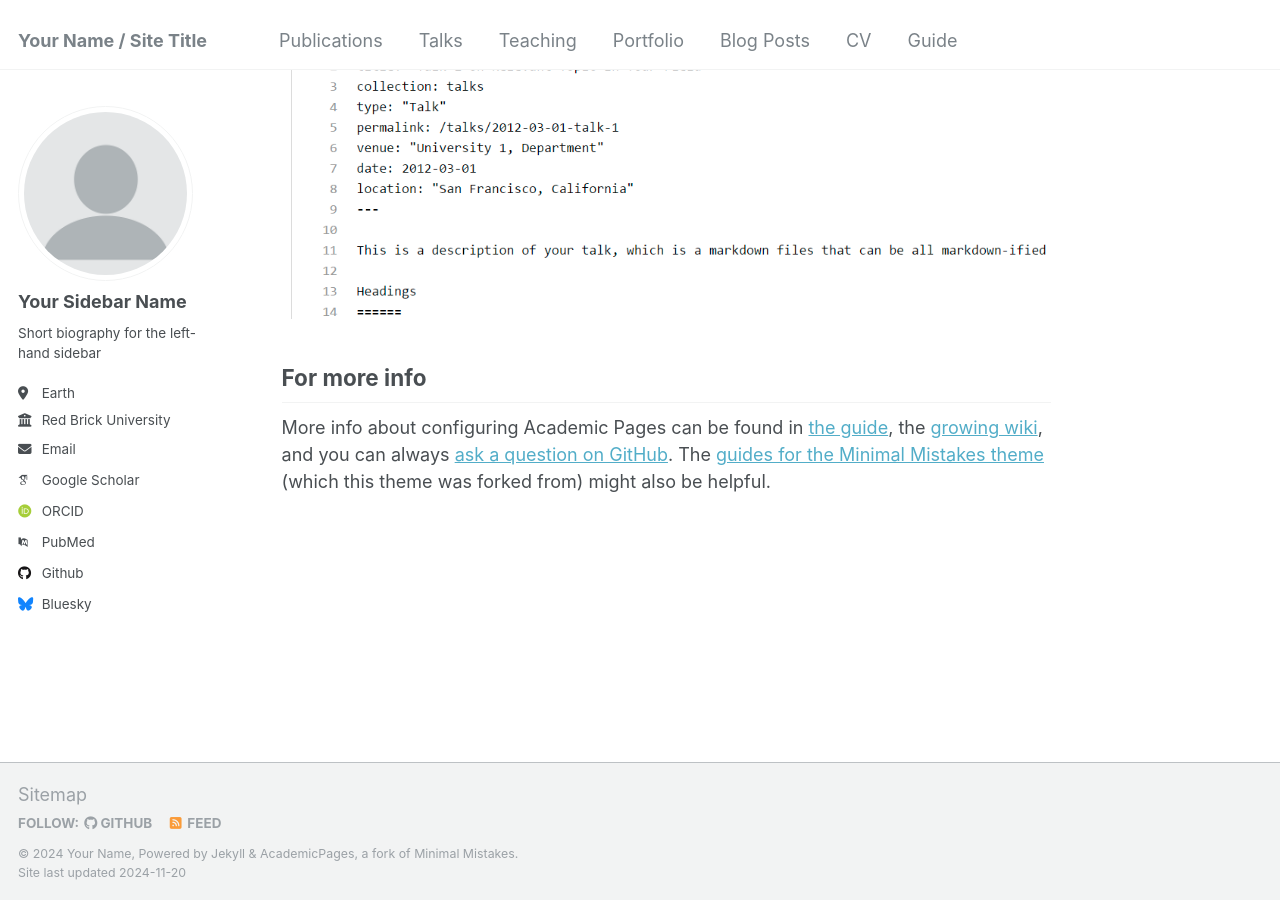
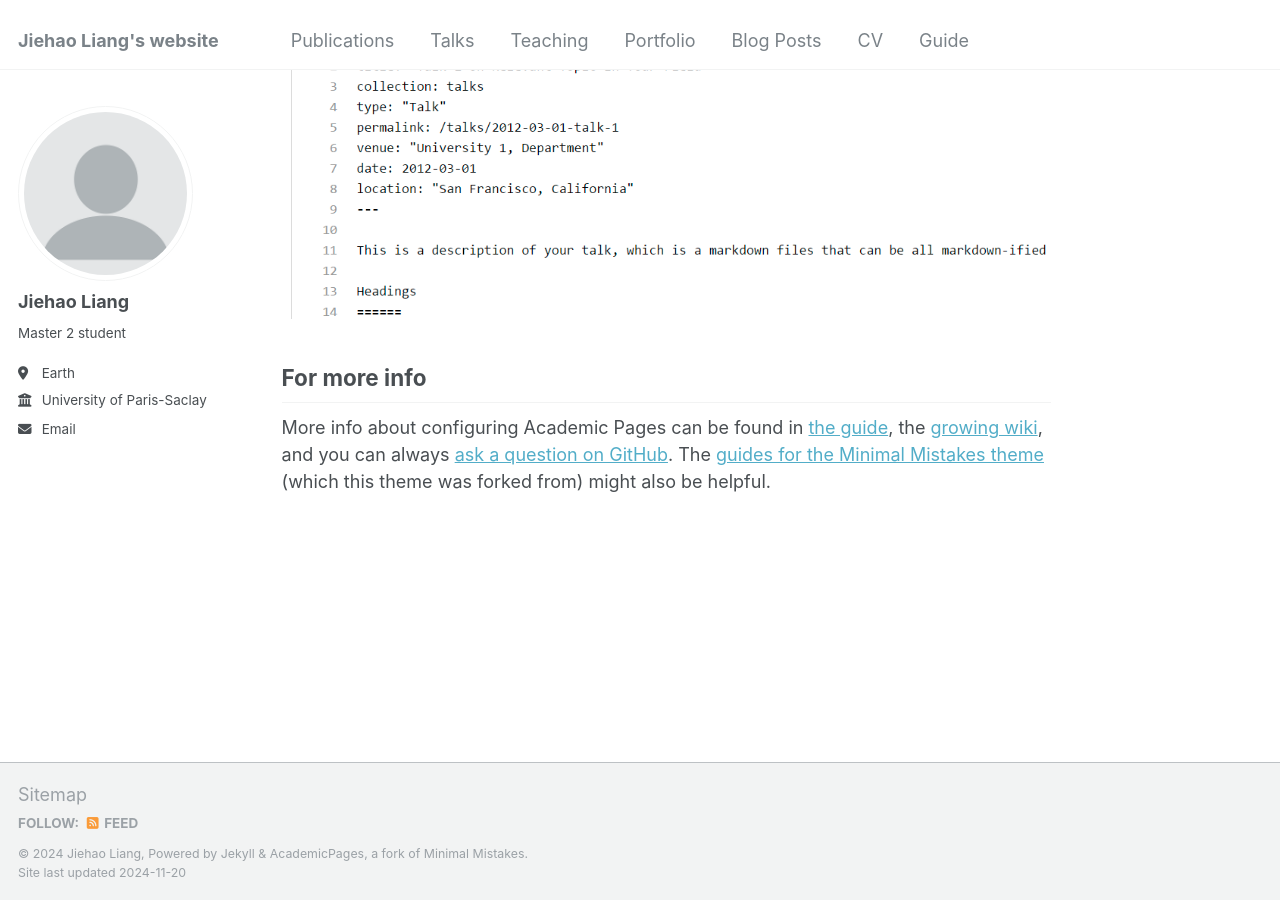
Before and after one commit to liangjiehao/liangjiehao.github.io, a Jekyll site: the page built from _pages/about.md, in a window 1280 px wide and 900 px high, scrolled down 2643 px. Built offline with Jekyll 4.4.1, drawn with Linux system fonts in a browser that asks for light colours; some web fonts are replaced.

Commit message:
Update _config.yml - set up bio

```diff
--- a/_config.yml
+++ b/_config.yml
@@ -8,11 +8,11 @@
 
 # Basic Site Settings
 locale                   : "en-US"
-title                    : "Your Name / Site Title"
+title                    : "Jiehao Liang's website"
 title_separator          : "-"
-name                     : &name "Your Name"
-description              : &description "personal description"
-url                      : https://academicpages.github.io # the base hostname & protocol for your site e.g. "https://[your GitHub username].github.io"
+name                     : &name "Jiehao Liang"
+description              : &description ""
+url                      : https://liangjiehao.github.io # the base hostname & protocol for your site e.g. "https://[your GitHub username].github.io"
 baseurl                  : "" # the subpath of your site, e.g. "/blog"
 repository               : "academicpages/academicpages.github.io"
 
@@ -22,21 +22,21 @@ repository               : "academicpages/academicpages.github.io"
 author:
   # Biographic information
   avatar           : "profile.png"
-  name             : "Your Sidebar Name"
+  name             : "Jiehao Liang"
   pronouns         : # example: "she/her"
-  bio              : "Short biography for the left-hand sidebar"
+  bio              : "Master 2 student"
   location         : "Earth"
-  employer         : "Red Brick University"
+  employer         : "University of Paris-Saclay"
   uri              : # URL
-  email            : "none@example.org"
+  email            : "liangjiehao127@gmail.com"
 
   # Academic websites
   arxiv            : # URL - Update with the correct link to your profile
-  googlescholar    : "https://scholar.google.com/citations?user=PS_CX0AAAAAJ"
+  googlescholar    : # "https://scholar.google.com/citations?user=PS_CX0AAAAAJ"
   impactstory      : # URL
-  orcid            : "http://orcid.org/yourorcidurl"
+  orcid            : # "http://orcid.org/yourorcidurl"
   semantic         : # URL
-  pubmed           : "https://www.ncbi.nlm.nih.gov/pubmed/?term=john+snow"
+  pubmed           : # "https://www.ncbi.nlm.nih.gov/pubmed/?term=john+snow"
   researchgate     : # URL
   scopus           : # URL
 
@@ -44,12 +44,12 @@ author:
   bitbucket        : # Username - Update with your username on the site
   codepen          : # Username
   dribbble         : # Username
-  github           : "academicpages"
+  github           : # "academicpages"
   kaggle           : # Username
   stackoverflow    : # User number or user number and name (i.e., use "1" or "1/jeff-atwood")
 
   # Social media
-  bluesky          : "bsky.app" # Replace this with you Bluesky username
+  bluesky          : # "bsky.app" # Replace this with you Bluesky username
   facebook         : # Username
   flickr           : # Username
   foursquare       : # Username
```
